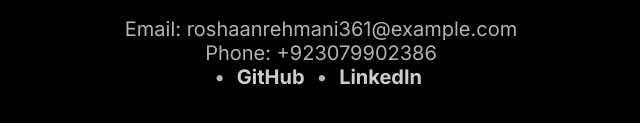
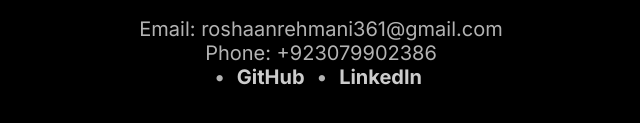
Before and after one commit to RoshaanRehmani/myportfolio, a plain HTML site: page index.html in a window 1280 px wide. Shown: the part 1652-1775 px from the top of the page, 319-959 px from the left. Drawn offline with Linux system fonts and the light colour scheme.

Commit message:
Update index.html

```diff
--- a/index.html
+++ b/index.html
@@ -194,7 +194,7 @@ section.show{opacity:1;transform:translateY(0);}
 <!-- CONTACT -->
 <section id="contact" class="contact">
   <h2>Contact Me</h2>
-  <p>Email: roshaanrehmani361@example.com</p>
+  <p>Email: roshaanrehmani361@gmail.com</p>
   <p>Phone: +923079902386</p>
   <p>
     •
```
